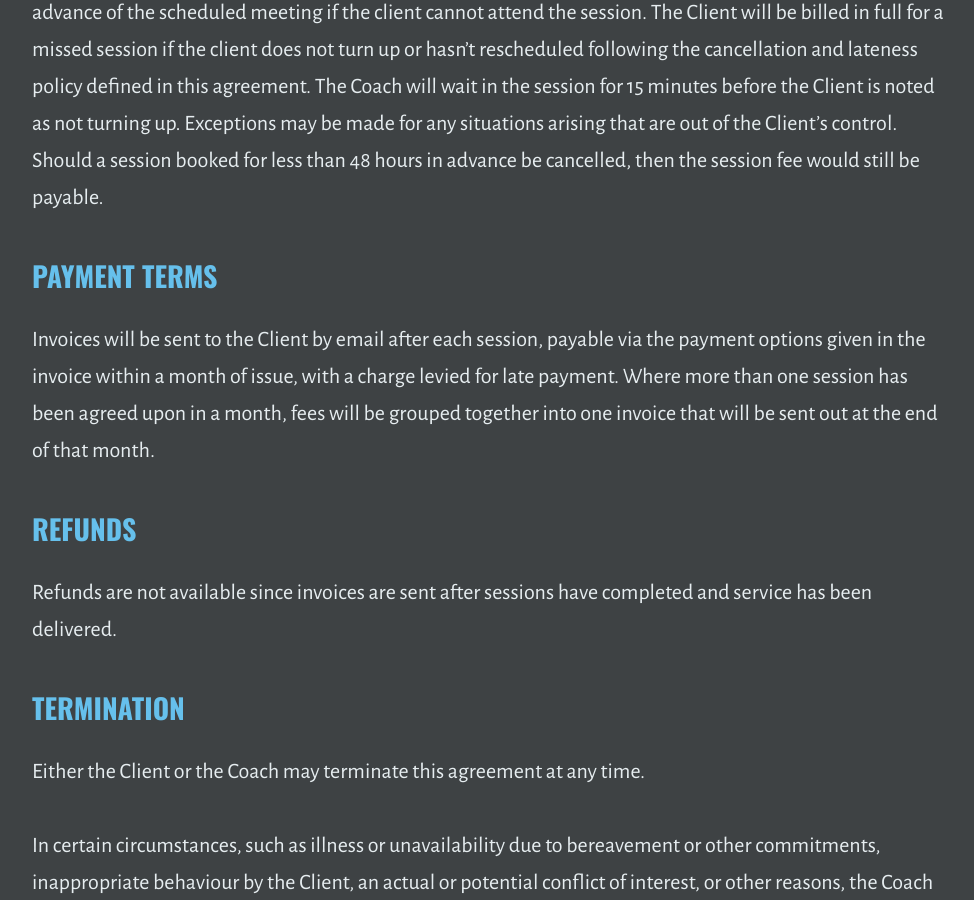
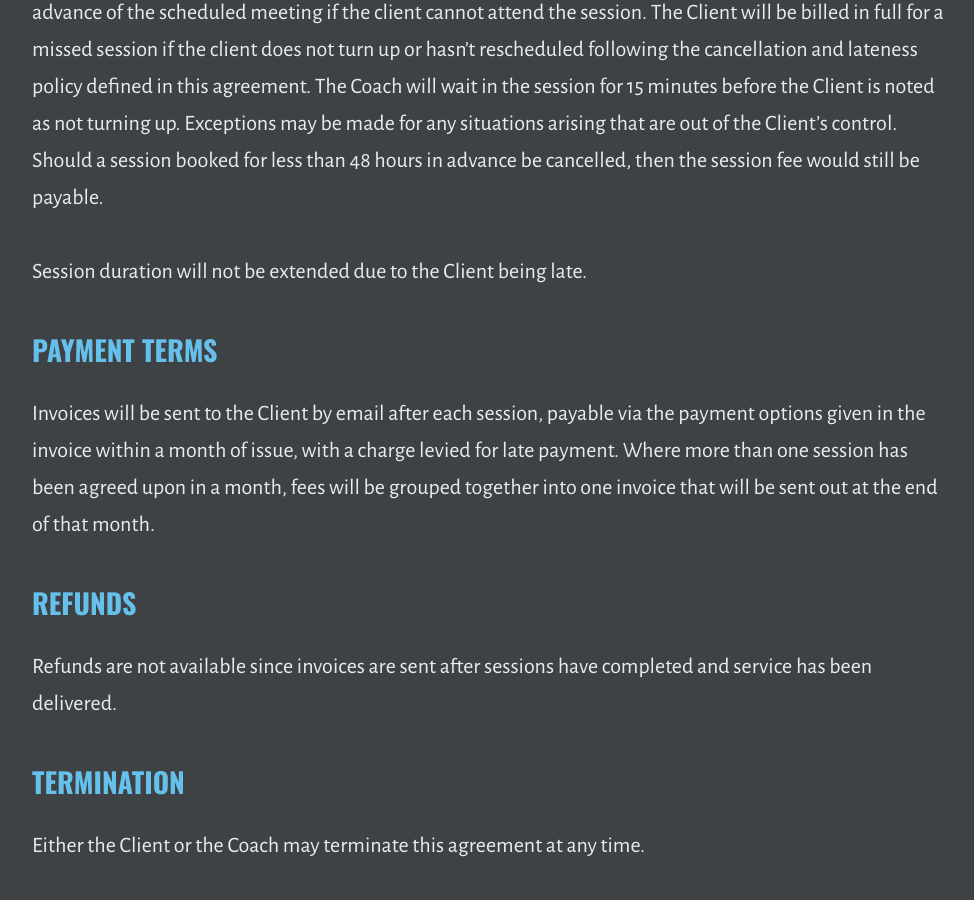
Before and after one commit to outragedpinkracoon/outragedpinkracoon.github.io, a Jekyll site: the page built from coaching-disclaimer-and-terms.md, in a window 1280 px wide and 900 px high, scrolled down 4945 px. Shown: the whole window, without its empty margins (149-1123 px from the left). Built offline with Jekyll 4.4.1, drawn with Linux system fonts in a browser that asks for light colours.

Commit message:
Lateness tweak

```diff
--- a/coaching-disclaimer-and-terms.md
+++ b/coaching-disclaimer-and-terms.md
@@ -62,6 +62,8 @@ Personally identifiable data and information will only be used for the purpose o
 ### Cancellation and lateness
 The Client agrees that it is the Client’s responsibility to notify the Coach by text or email at least 48 hours in advance of the scheduled meeting if the client cannot attend the session. The Client will be billed in full for a missed session if the client does not turn up or hasn't rescheduled following the cancellation and lateness policy defined in this agreement. The Coach will wait in the session for 15 minutes before the Client is noted as not turning up. Exceptions may be made for any situations arising that are out of the Client’s control.  Should a session booked for less than 48 hours in advance be cancelled, then the session fee would still be payable.
 
+Session duration will not be extended due to the Client being late.
+
 ### Payment terms
 Invoices will be sent to the Client by email after each session, payable via the payment options given in the invoice within a month of issue, with a charge levied for late payment. Where more than one session has been agreed upon in a month, fees will be grouped together into one invoice that will be sent out at the end of that month.
 
```
